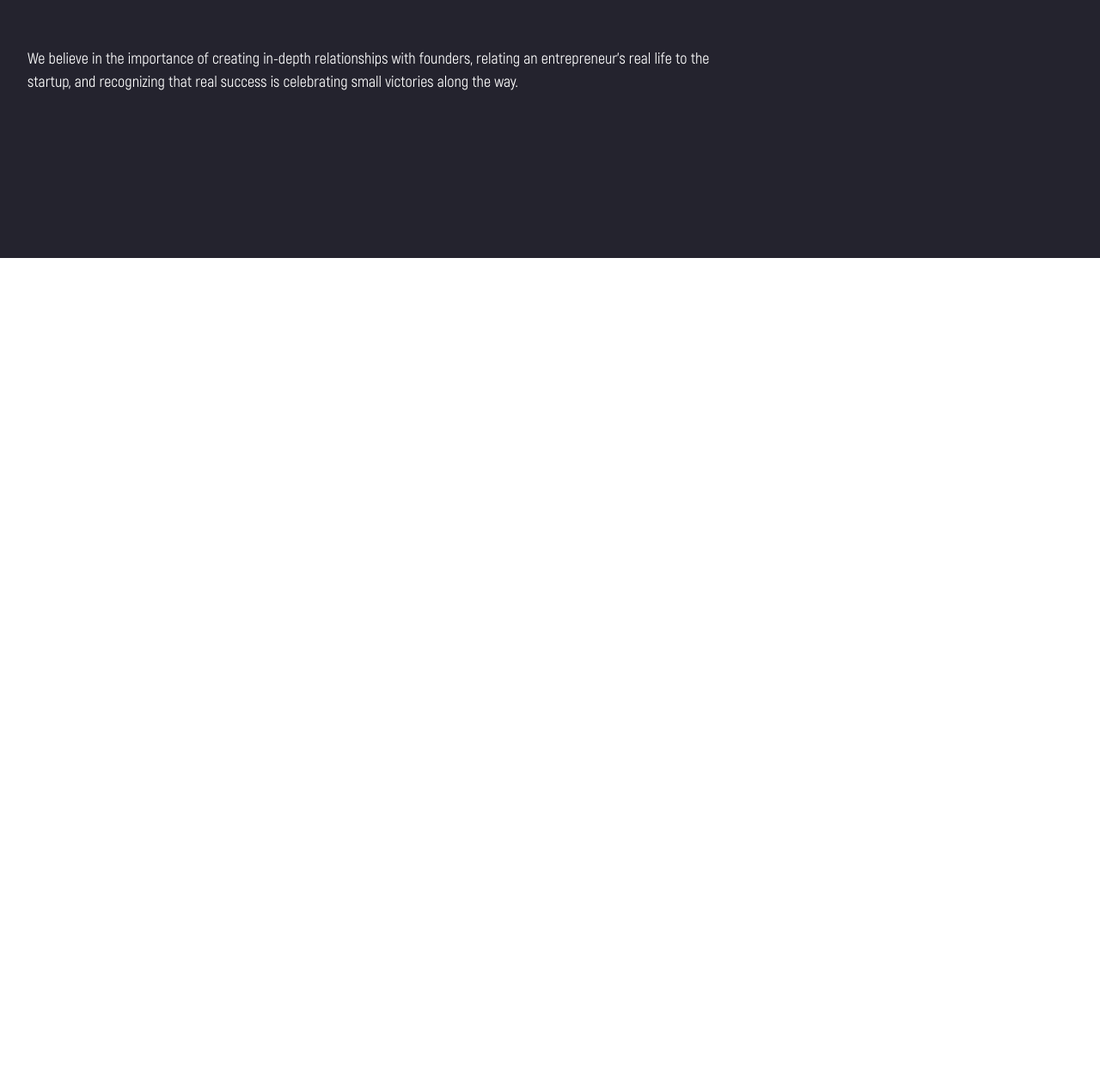
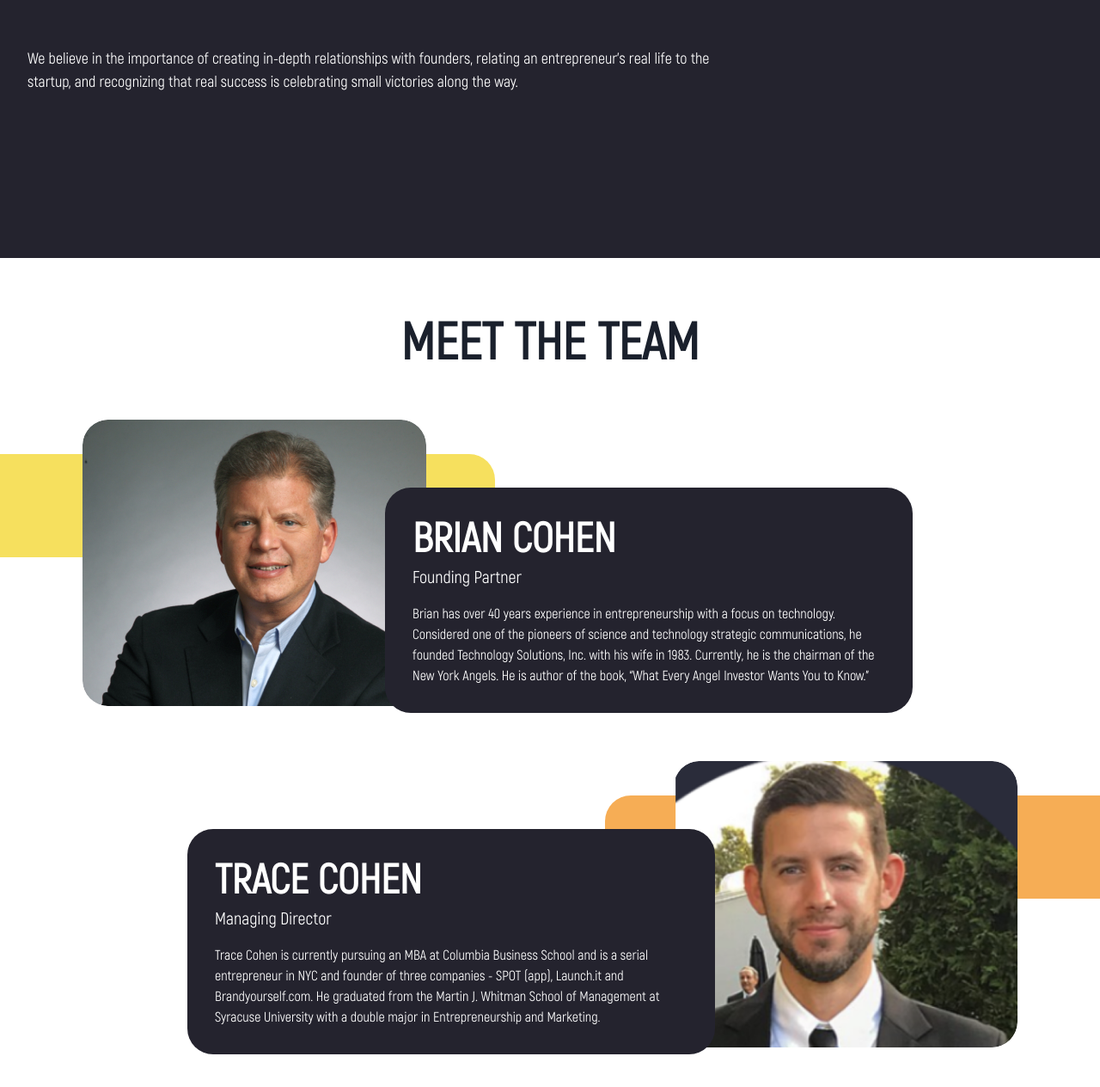
Before and after one commit to caelinsutch/nyvp, a Gatsby site: page / in a window 1280 px wide. Shown: the part 1392-2656 px from the top of the page at 86% size. Before the commit the page ends 1692 px from the top, so only its background shows below. Built offline with nearby package versions, Linux system fonts and the light colour scheme; Gatsby itself is replaced by a stand-in of ours.

Commit message:
Create team section

```diff
--- /dev/null
+++ b/src/PageComponents/Home/HomeTeam/Components/PersonSection/PersonSection.tsx
@@ -0,0 +1,54 @@
+import React from 'react';
+import { Box, Heading, Text } from '@chakra-ui/react';
+import { GatsbyImage } from 'gatsby-plugin-image';
+
+type PersonSectionProps = {
+  side?: 'left' | 'right';
+  name: string;
+  title: string;
+  bio: string;
+  image: any;
+  color: string;
+};
+
+const PersonSection: React.FC<PersonSectionProps> = ({ color, side = 'left', name, title, bio, image }) => (
+  <Box position="relative" mt={16} display="flex" flexDirection={side === 'left' ? 'row' : 'row-reverse'}>
+    <Box
+      position="absolute"
+      top={10}
+      backgroundColor={color}
+      right={side === 'left' ? undefined : 0}
+      width="45vw"
+      height="120px"
+      borderLeftRadius={side === 'right' ? 30 : undefined}
+      borderRightRadius={side === 'left' ? 30 : undefined}
+    />
+    <Box
+      paddingLeft={side === 'left' ? { md: 24 } : undefined}
+      paddingRight={side === 'right' ? { md: 24 } : undefined}
+    >
+      <GatsbyImage image={image} alt="Team photo" style={{ borderRadius: '30px' }} />
+    </Box>
+    <Box
+      position="absolute"
+      bottom={-2}
+      backgroundColor="#24232E"
+      borderRadius={30}
+      left={side === 'left' ? '35vw' : undefined}
+      right={side === 'right' ? '35vw' : undefined}
+      p={8}
+    >
+      <Heading textTransform="uppercase" size="2xl" as="h3" color="white">
+        {name}
+      </Heading>
+      <Text fontSize="xl" color="white" mt={2}>
+        {title}
+      </Text>
+      <Text color="white" maxWidth="550px" mt={4}>
+        {bio}
+      </Text>
+    </Box>
+  </Box>
+);
+
+export default PersonSection;
--- /dev/null
+++ b/src/PageComponents/Home/HomeTeam/HomeTeam.tsx
@@ -0,0 +1,52 @@
+import React from 'react';
+import { Box, Heading, Text } from '@chakra-ui/react';
+import { StaticImage } from 'gatsby-plugin-image';
+import PersonSection from './Components/PersonSection/PersonSection';
+import { graphql, useStaticQuery } from 'gatsby';
+
+const HomeTeam: React.FC = () => {
+  const data = useStaticQuery(
+    graphql`
+      query Photos {
+        brian: imageSharp(fluid: { originalName: { eq: "brian.png" } }) {
+          gatsbyImageData(quality: 100)
+        }
+        trace: imageSharp(fluid: { originalName: { eq: "trace.png" } }) {
+          gatsbyImageData(quality: 100)
+        }
+      }
+    `,
+  );
+
+  console.log(data);
+
+  return (
+    <Box minH="100vh" py={16}>
+      <Heading as="h2" size="3xl" textAlign="center">
+        MEET THE TEAM
+      </Heading>
+      <PersonSection
+        name="Brian Cohen"
+        title="Founding Partner"
+        bio="Brian has over 40 years experience in entrepreneurship with a focus on technology. Considered one of the
+            pioneers of science and technology strategic communications, he founded Technology Solutions, Inc. with his
+            wife in 1983. Currently, he is the chairman of the New York Angels. He is author of the book, “What Every
+            Angel Investor Wants You to Know.”"
+        image={data.brian.gatsbyImageData}
+        color="yellow.300"
+      />
+      <PersonSection
+        side="right"
+        name="Trace Cohen"
+        title="Managing Director"
+        bio="Trace Cohen is currently pursuing an MBA at Columbia Business School and is a serial entrepreneur in NYC and
+            founder of three companies - SPOT (app), Launch.it and Brandyourself.com. He graduated from the Martin J.
+            Whitman School of Management at Syracuse University with a double major in Entrepreneurship and Marketing."
+        image={data.trace.gatsbyImageData}
+        color="orange.300"
+      />
+    </Box>
+  );
+};
+
+export default HomeTeam;
--- /dev/null
+++ b/src/PageComponents/Home/HomeTeam/index.ts
@@ -0,0 +1 @@
+export { default } from './HomeTeam';
--- a/src/PageComponents/Home/index.ts
+++ b/src/PageComponents/Home/index.ts
@@ -1,2 +1,3 @@
 export { default as HomeBanner } from './HomeBanner';
 export { default as HomeMission } from './HomeMission';
+export { default as HomeTeam } from './HomeTeam';
--- a/src/pages/index.tsx
+++ b/src/pages/index.tsx
@@ -1,11 +1,12 @@
 import React from 'react';
 import { PageWrapper } from '../Components';
-import { HomeBanner, HomeMission } from '../PageComponents';
+import { HomeBanner, HomeMission, HomeTeam } from '../PageComponents';
 
 const HomePage: React.FC = () => (
   <PageWrapper>
     <HomeBanner />
     <HomeMission />
+    <HomeTeam />
   </PageWrapper>
 );
 
```
Also changed, not shown: src/Images/brian.png (added), src/Images/trace.png (added), src/PageComponents/Home/HomeTeam/Components/index.ts (added).
